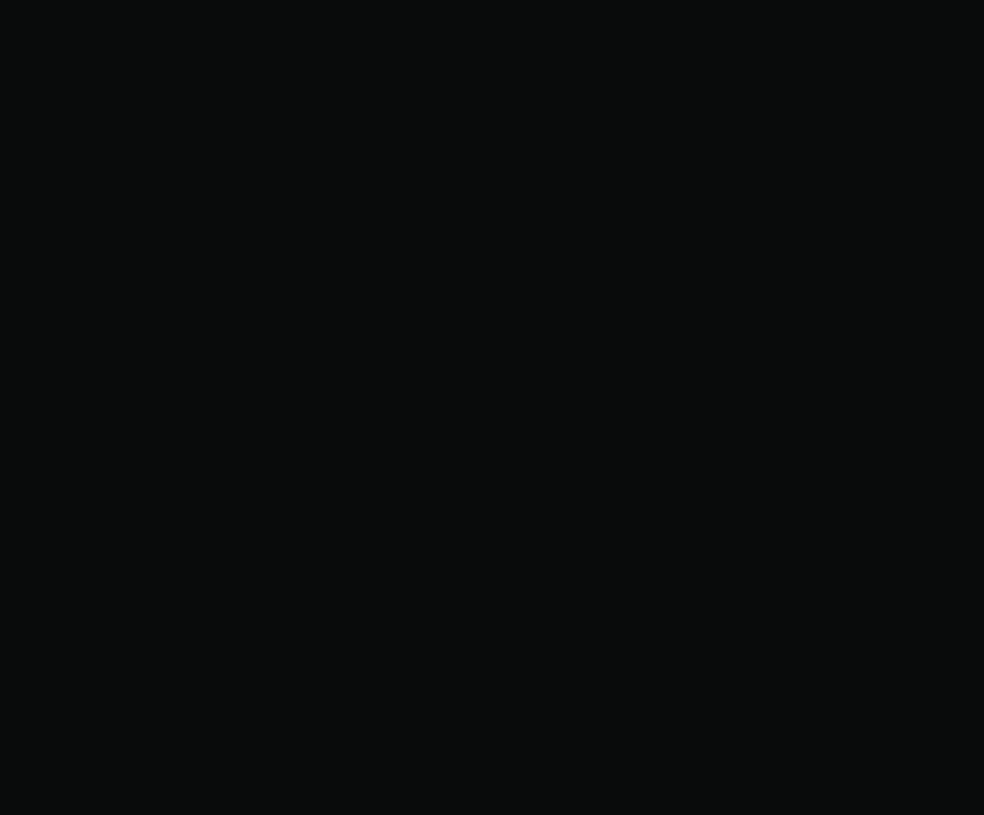
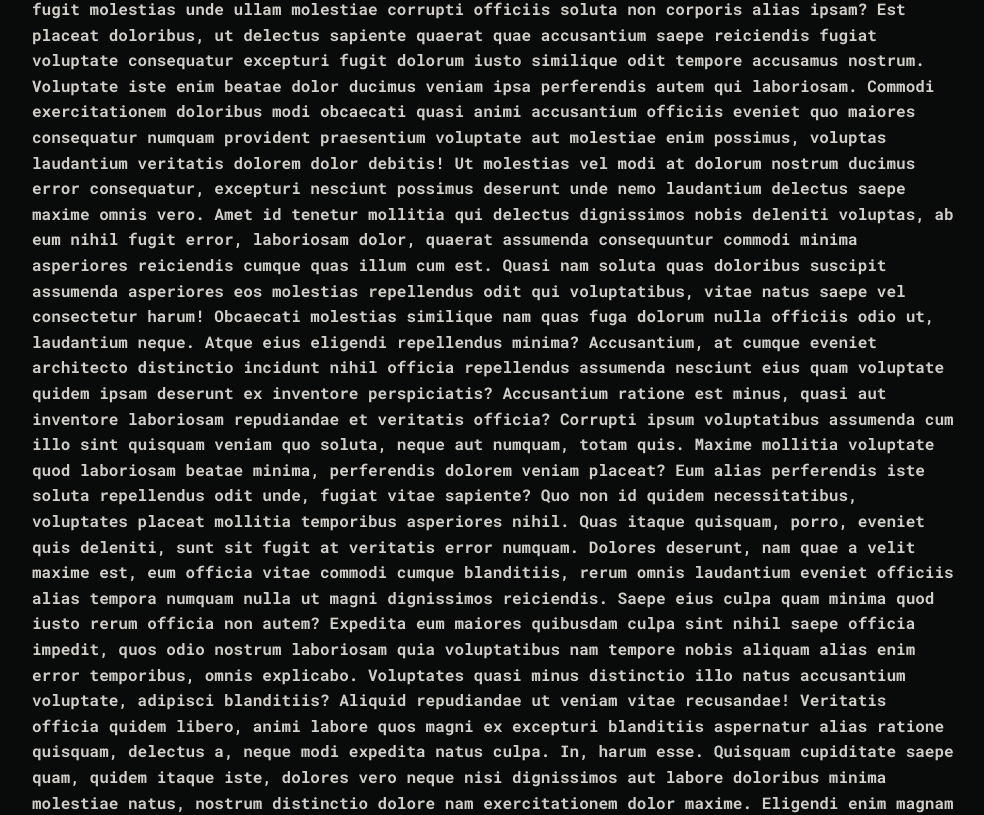
Before and after one commit to IlyaBaksonyan/tehnicall-project, a Vue app: page / in a window 1280 px wide. Shown: the part 1390-2205 px from the top of the page, without its empty margins (143-1127 px from the left). Before the commit the page ends 1054 px from the top, so only its background shows below. Built offline with nearby package versions, Linux system fonts and the light colour scheme; a web font is replaced by a local one.

Commit message:
add megaScript

```diff
--- a/src/assets/styles/main.scss
+++ b/src/assets/styles/main.scss
@@ -93,10 +93,6 @@ li {
 	min-height: 100vh;
 }
 
-.delete {
-	display: none;
-}
-
 .icon-style {
 	color: var(--main-color);
 }
--- a/src/components/FirstPage/FirstPage.vue
+++ b/src/components/FirstPage/FirstPage.vue
@@ -12,26 +12,64 @@ export default {
 		freelancerApproach,
 		developerApproach
 	},
+	data() {
+		return {
+			HeaderHeight: 60
+		}
+	},
+	methods: {
+		mainScroll(e: any) {
+			const scrollBottom =
+				e.target.scrollHeight - e.target.scrollTop - e.target.offsetHeight
+			const crutchHeight =
+				(document.querySelector('.crutch') as HTMLElement).clientHeight / 2
+
+			if (scrollBottom <= crutchHeight) {
+				document.querySelector('#natural') as HTMLElement
+				this.scrollTo('#natural')
+				document.body.style.overflow = 'auto'
+			}
+		},
+		developerScroll() {
+			const main = document.querySelector('.main') as HTMLElement
+			const scrollTop = document.documentElement.scrollTop
+			const offsetHeight = main.offsetHeight
+			if (scrollTop <= offsetHeight) {
+				window.scrollTo(0, 0)
+				document.body.style.overflow = 'hidden'
+			}
+		},
+		scrollTo(e: any) {
+			const top =
+				window.scrollY +
+				document.querySelector(e).getBoundingClientRect().y -
+				this.HeaderHeight
+
+			document.documentElement.scrollTo(0, top)
+		}
+	},
 	mounted() {
-		document.body.style.overflow = 'hidden'
-		document.querySelector('footer')!.classList.add('delete')
+		if (document.documentElement.scrollTop == 0) {
+			document.body.style.overflow = 'hidden'
+		}
+		document.addEventListener('scroll', this.developerScroll)
 	},
 	unmounted() {
 		document.body.removeAttribute('style')
-		document.querySelector('footer')!.classList.remove('delete')
 	}
 }
 </script>
 
 <template>
-	<div class="main">
+	<div class="main" @scroll="mainScroll">
 		<div class="container">
 			<firstScreen />
 			<noCode />
 			<freelancerApproach />
-			<developerApproach />
+			<div class="crutch"></div>
 		</div>
 	</div>
+	<developerApproach id="natural" />
 </template>
 
 <style scoped lang="scss">
@@ -42,4 +80,7 @@ export default {
 	overflow-y: auto;
 	overflow-x: hidden;
 }
+.crutch {
+	min-height: 10vh;
+}
 </style>
--- a/src/components/FirstPage/developerApproach/developerApproach.vue
+++ b/src/components/FirstPage/developerApproach/developerApproach.vue
@@ -3,6 +3,7 @@ import heading from '@/ui/heading.vue'
 </script>
 <template>
 	<section class="developerApproach" id="developerApproach">
+		<div class="container">
 			<heading>
 				<template #h2> Подход front-end разработчика </template>
 				<template #p>
@@ -12,7 +13,124 @@ import heading from '@/ui/heading.vue'
 					minima.
 				</template>
 			</heading>
+			<div>
+				Lorem ipsum dolor sit amet consectetur adipisicing elit. Eveniet autem
+				blanditiis asperiores magni, eaque iste, laboriosam accusamus fuga sunt
+				expedita vitae architecto eos molestiae culpa aliquid! Maxime beatae
+				debitis excepturi quo quis temporibus praesentium nemo dolorum sit
+				perferendis, adipisci aliquid exercitationem, modi tempore ipsum
+				laboriosam cum cumque assumenda omnis quod qui recusandae neque
+				deleniti? Nulla facere quam exercitationem necessitatibus quo sed alias
+				sapiente animi dicta sequi veritatis, nisi rem aut quasi mollitia
+				fugiat, aliquam deserunt blanditiis ipsa quaerat itaque ad? Eos
+				repudiandae non illo eaque tempore quisquam expedita amet perferendis
+				nobis facilis impedit alias eligendi nesciunt, mollitia quaerat porro.
+				Nesciunt quo, similique a sit vero itaque distinctio facere cum possimus
+				facilis. Recusandae ratione asperiores accusamus illo minima error
+				inventore, nisi dolore laudantium ea debitis consequatur suscipit
+				quisquam maxime rem exercitationem modi quam incidunt corporis quos!
+				Ipsam, cumque aut iusto eveniet fuga eius nihil vitae rerum tenetur
+				aperiam quaerat soluta ipsa harum magnam! Ex quos, iusto veniam
+				consectetur a, vitae rem dolor repudiandae tempore ipsam adipisci nulla?
+				Numquam quidem placeat libero tempora cupiditate quae maiores eaque,
+				tenetur perspiciatis esse assumenda officiis ipsum earum facere cumque
+				dolore totam laboriosam! Iste, in, fuga odio, vero distinctio blanditiis
+				quo fugit id quisquam itaque nemo! Doloribus architecto totam nihil,
+				fuga eligendi, harum quisquam consequuntur, voluptas quas saepe eos
+				temporibus distinctio dolor fugit molestias unde ullam molestiae
+				corrupti officiis soluta non corporis alias ipsam? Est placeat
+				doloribus, ut delectus sapiente quaerat quae accusantium saepe
+				reiciendis fugiat voluptate consequatur excepturi fugit dolorum iusto
+				similique odit tempore accusamus nostrum. Voluptate iste enim beatae
+				dolor ducimus veniam ipsa perferendis autem qui laboriosam. Commodi
+				exercitationem doloribus modi obcaecati quasi animi accusantium officiis
+				eveniet quo maiores consequatur numquam provident praesentium voluptate
+				aut molestiae enim possimus, voluptas laudantium veritatis dolorem dolor
+				debitis! Ut molestias vel modi at dolorum nostrum ducimus error
+				consequatur, excepturi nesciunt possimus deserunt unde nemo laudantium
+				delectus saepe maxime omnis vero. Amet id tenetur mollitia qui delectus
+				dignissimos nobis deleniti voluptas, ab eum nihil fugit error,
+				laboriosam dolor, quaerat assumenda consequuntur commodi minima
+				asperiores reiciendis cumque quas illum cum est. Quasi nam soluta quas
+				doloribus suscipit assumenda asperiores eos molestias repellendus odit
+				qui voluptatibus, vitae natus saepe vel consectetur harum! Obcaecati
+				molestias similique nam quas fuga dolorum nulla officiis odio ut,
+				laudantium neque. Atque eius eligendi repellendus minima? Accusantium,
+				at cumque eveniet architecto distinctio incidunt nihil officia
+				repellendus assumenda nesciunt eius quam voluptate quidem ipsam deserunt
+				ex inventore perspiciatis? Accusantium ratione est minus, quasi aut
+				inventore laboriosam repudiandae et veritatis officia? Corrupti ipsum
+				voluptatibus assumenda cum illo sint quisquam veniam quo soluta, neque
+				aut numquam, totam quis. Maxime mollitia voluptate quod laboriosam
+				beatae minima, perferendis dolorem veniam placeat? Eum alias perferendis
+				iste soluta repellendus odit unde, fugiat vitae sapiente? Quo non id
+				quidem necessitatibus, voluptates placeat mollitia temporibus asperiores
+				nihil. Quas itaque quisquam, porro, eveniet quis deleniti, sunt sit
+				fugit at veritatis error numquam. Dolores deserunt, nam quae a velit
+				maxime est, eum officia vitae commodi cumque blanditiis, rerum omnis
+				laudantium eveniet officiis alias tempora numquam nulla ut magni
+				dignissimos reiciendis. Saepe eius culpa quam minima quod iusto rerum
+				officia non autem? Expedita eum maiores quibusdam culpa sint nihil saepe
+				officia impedit, quos odio nostrum laboriosam quia voluptatibus nam
+				tempore nobis aliquam alias enim error temporibus, omnis explicabo.
+				Voluptates quasi minus distinctio illo natus accusantium voluptate,
+				adipisci blanditiis? Aliquid repudiandae ut veniam vitae recusandae!
+				Veritatis officia quidem libero, animi labore quos magni ex excepturi
+				blanditiis aspernatur alias ratione quisquam, delectus a, neque modi
+				expedita natus culpa. In, harum esse. Quisquam cupiditate saepe quam,
+				quidem itaque iste, dolores vero neque nisi dignissimos aut labore
+				doloribus minima molestiae natus, nostrum distinctio dolore nam
+				exercitationem dolor maxime. Eligendi enim magnam distinctio tempore,
+				velit similique optio, minima dicta, fuga accusantium repellendus iste
+				fugit delectus nam maiores suscipit. Autem laboriosam nemo officia
+				fugiat vitae obcaecati nulla cumque officiis, architecto fuga, culpa
+				maiores, rem minima pariatur repellat inventore consequuntur quaerat
+				praesentium distinctio delectus quibusdam aspernatur! Libero,
+				voluptatibus? Dolor, eos repellendus placeat deserunt ipsam ipsum
+				accusantium ea fugit a eligendi. Consequuntur quidem tenetur accusamus
+				aut commodi iste eos quae accusantium, eaque nostrum ipsa illum dolorum
+				cumque veniam quaerat? Enim non quo architecto recusandae a eaque earum
+				dicta quae dolorem veniam saepe illo fugit qui nam ab reiciendis
+				voluptatem voluptates, accusantium harum ut. Deleniti laborum
+				reprehenderit dolor commodi quidem itaque rerum repudiandae nobis odit
+				deserunt ea, blanditiis voluptate error consectetur labore mollitia
+				provident. Reiciendis ipsa explicabo eius velit quisquam officiis, est
+				distinctio vitae a corporis. Quaerat veritatis voluptatum commodi
+				repudiandae perspiciatis. Eum aut accusantium, molestiae cumque
+				consequuntur sit corrupti rem quam minus quas nobis, voluptatibus porro
+				perferendis nulla omnis! Dolorem, sapiente repellendus! Provident,
+				facere sint vero adipisci expedita non qui saepe veritatis. Atque saepe
+				aliquam quas eveniet sit dolorum iusto! Optio facere ut, eum quisquam
+				nostrum rem odio officiis nisi fugit blanditiis itaque tenetur
+				asperiores autem quam! Asperiores consequuntur vel id, aperiam ut, vero
+				aliquid non deleniti consequatur dignissimos, fugit praesentium maxime
+				odit ab suscipit iste? Placeat voluptatibus nam eum dolorum delectus,
+				velit, itaque molestias non laboriosam voluptas, iusto temporibus fugiat
+				ex cum unde! Cumque, aperiam! Aspernatur unde accusamus deserunt eius
+				totam, veritatis eveniet at cumque esse quam nulla quaerat est soluta,
+				ab reiciendis. Officia, quasi provident ipsam saepe aspernatur facilis.
+				Eaque nostrum, odio recusandae quisquam ipsa ratione fugiat ab vel
+				voluptates incidunt voluptatum alias, cupiditate ex, placeat explicabo
+				culpa molestiae consequatur eveniet cumque adipisci blanditiis! Deleniti
+				fugiat earum assumenda expedita. Quas blanditiis pariatur asperiores
+				facilis aperiam reprehenderit, explicabo quae totam, omnis accusantium
+				quos? Deserunt atque asperiores necessitatibus laboriosam officiis,
+				error iure dolores saepe pariatur ea placeat a suscipit harum molestiae
+				labore autem temporibus hic velit amet similique ratione minus odio?
+				Tenetur, libero suscipit. Voluptate corporis, accusamus repellendus
+				officia doloribus cumque qui modi aliquam eius? Expedita perferendis ut
+				fugit error, odio molestias fuga deleniti illo hic nam similique atque
+				ab cumque eligendi! Labore rerum, ipsum quae hic omnis aliquam commodi
+				quis sequi eius non! Corrupti aut harum culpa ipsum sed dignissimos, quo
+				temporibus fugit omnis incidunt in repellat tenetur cupiditate, vitae et
+				autem at. Facere, repudiandae explicabo.
+			</div>
+		</div>
 	</section>
 </template>
 
-<style scoped lang="scss"></style>
+<style scoped lang="scss">
+.developerApproach {
+	margin-top: var(--header-size);
+}
+</style>
--- a/src/components/FirstPage/freelancerApproach/freelancerApproach.vue
+++ b/src/components/FirstPage/freelancerApproach/freelancerApproach.vue
@@ -7,7 +7,7 @@ import heading from '@/ui/heading.vue'
 export default {
 	data() {
 		return {
-			path: '/freelancerPage'
+			path: `/${import.meta.env.VITE_FREELANCER_PAGE}`
 		}
 	}
 }
@@ -45,10 +45,17 @@ export default {
 		pointer-events: none;
 		background-image: radial-gradient(
 			circle,
-			#2c008f54 0%,
-			#000000a3 9%,
-			#000000d1 56%
+			rgba(255, 255, 255, 0.05) 4%,
+			rgba(0, 0, 0, 0.3) 9%,
+			rgba(0, 0, 0, 0.82) 56%
 		);
+		animation: shine 1.2s linear alternate infinite;
+
+		@keyframes shine {
+			to {
+				background-color: rgba(0, 0, 0, 0.308);
+			}
+		}
 	}
 
 	.heading {
```
Also changed, not shown: src/components/FreelancerPage/FreelancerPage.vue (+9 -4 lines), 1 other file (tests, documents, lock files or other folders). Lines whose indentation alone changed are shown as unchanged.
